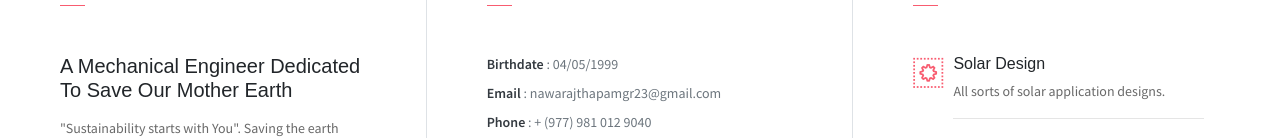
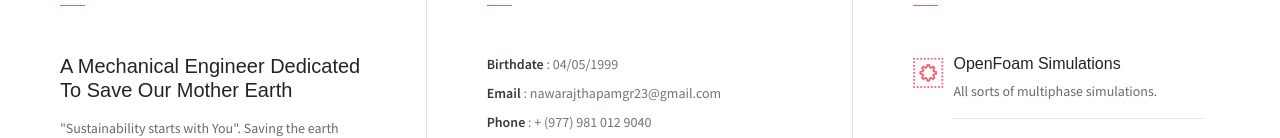
Before and after one commit to Nawaraj23/nawaraj.github.io, a website: page index.html in a window 1280 px wide. Shown: the part 814-952 px from the top of the page. Drawn offline with Linux system fonts and the light colour scheme; some packages are replaced by stand-ins of ours.

Commit message:
Update index.html

```diff
--- a/index.html
+++ b/index.html
@@ -104,8 +104,8 @@
                 <div class="row">
                     <div class="col-1 text-danger pt-1"><i class="ti-widget icon-lg"></i></div>
                     <div class="col-10 ml-auto mr-3">
-                        <h6>Solar Design</h6>
-                        <p class="subtitle"> All sorts of solar application designs.</p>
+                        <h6>OpenFoam Simulations</h6>
+                        <p class="subtitle"> All sorts of multiphase simulations.</p>
                         <hr>
                     </div>
                 </div>
```
